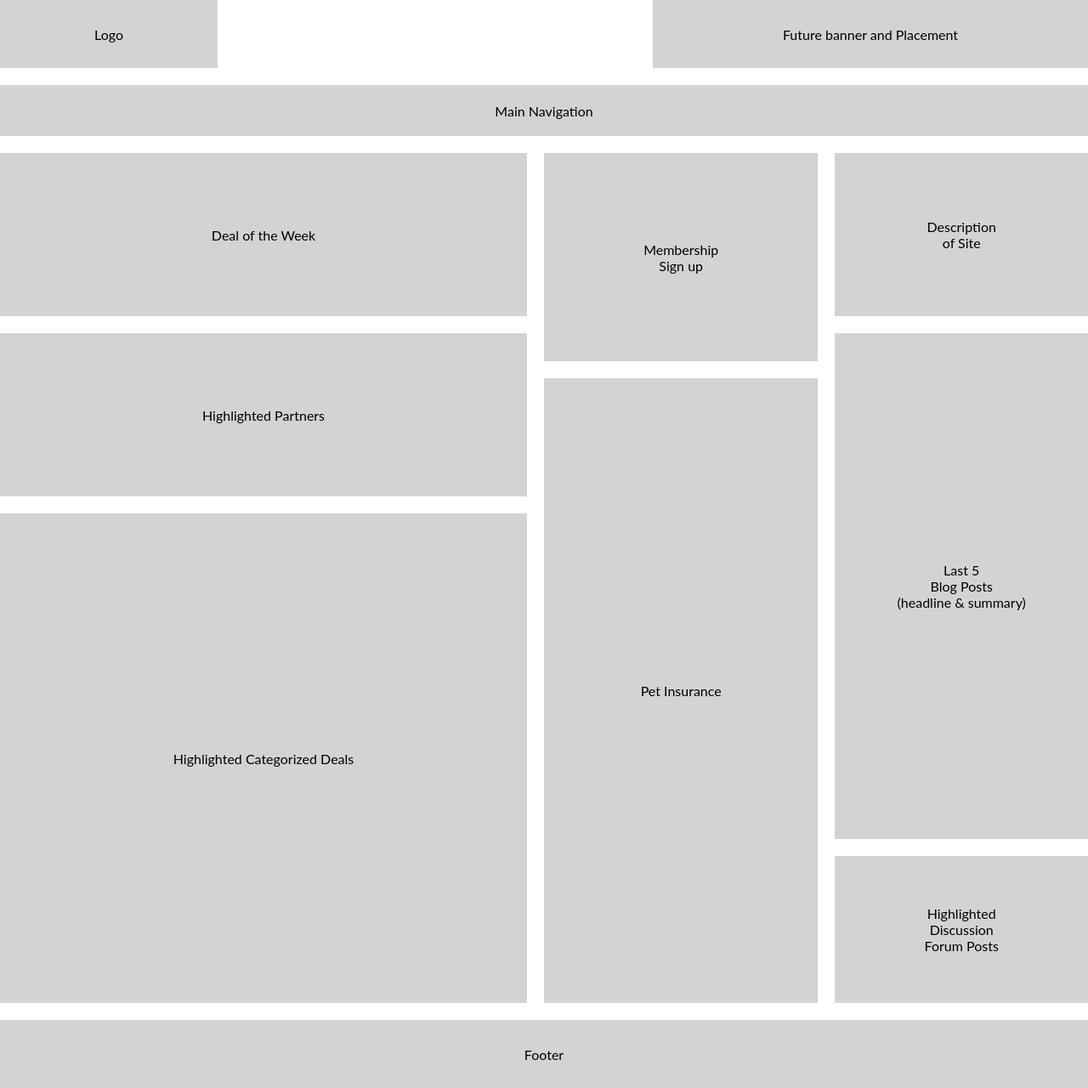
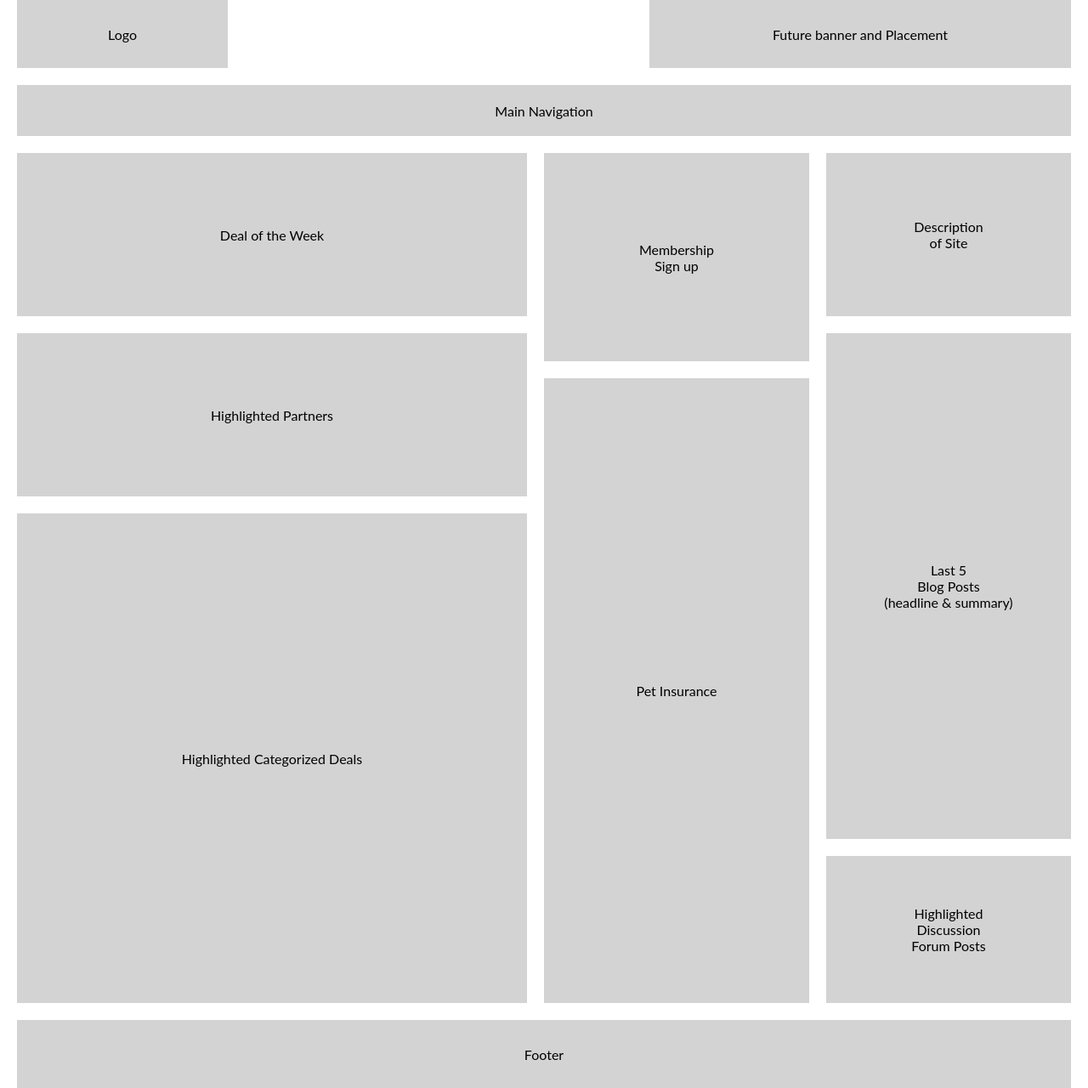
Before and after one commit to marianadanyliv/HTML-CSS-HW, a plain HTML site: page index.html in a window 1280 px wide. Shown: the whole page at 85% size. Drawn offline with Linux system fonts and the light colour scheme.

Commit message:
Update main.css

```diff
--- a/style/main.css
+++ b/style/main.css
@@ -7,6 +7,8 @@
 	height: 80px;
 	display: flex;
    	justify-content: space-between;
+	margin-right: 20px;
+	margin-left: 20px;
 }
 .style {
 	background: lightgrey;
@@ -22,16 +24,17 @@
 	width: 40%;
 }
 .nav {
-	width: 100%;
+/* 	width: 100%; */
 	height: 60px;
 	margin-top: 20px;
+	margin-right: 20px;
+	margin-left: 20px;
 }
 .container {
  	display: flex;
 	height: 1000px;
-    width: 100%;
-    margin-top: 20px;
-    margin-bottom: 20px;
+/*     width: 100%; */
+	margin: 20px;
 }
 .box1 {
     display: flex;
@@ -84,7 +87,9 @@
 	height: 18%;
 }
 .footer {
-	width: 100%;
+/* 	width: 100%; */
 	height: 80px;
 	margin-bottom: -80px;
+	margin-right: 20px;
+	margin-left: 20px;
 }
```
Lines whose indentation alone changed are shown as unchanged.
